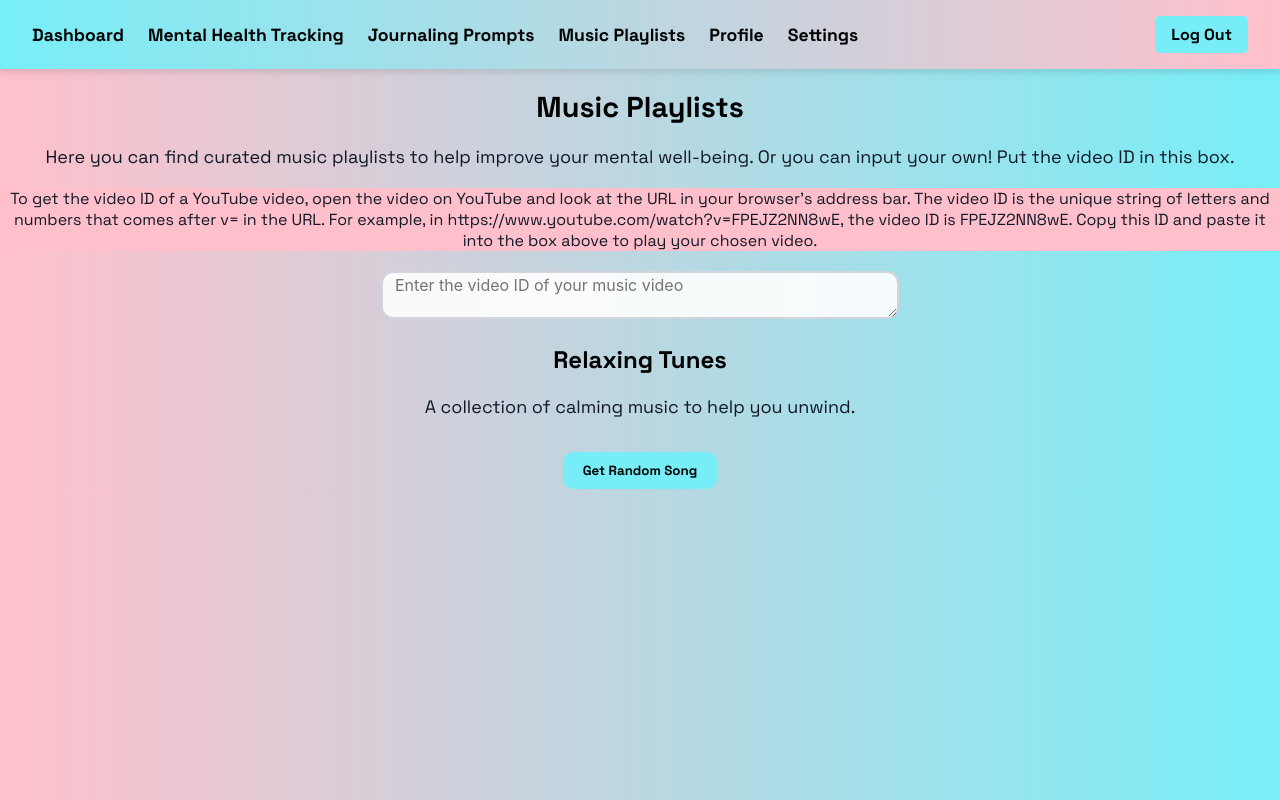
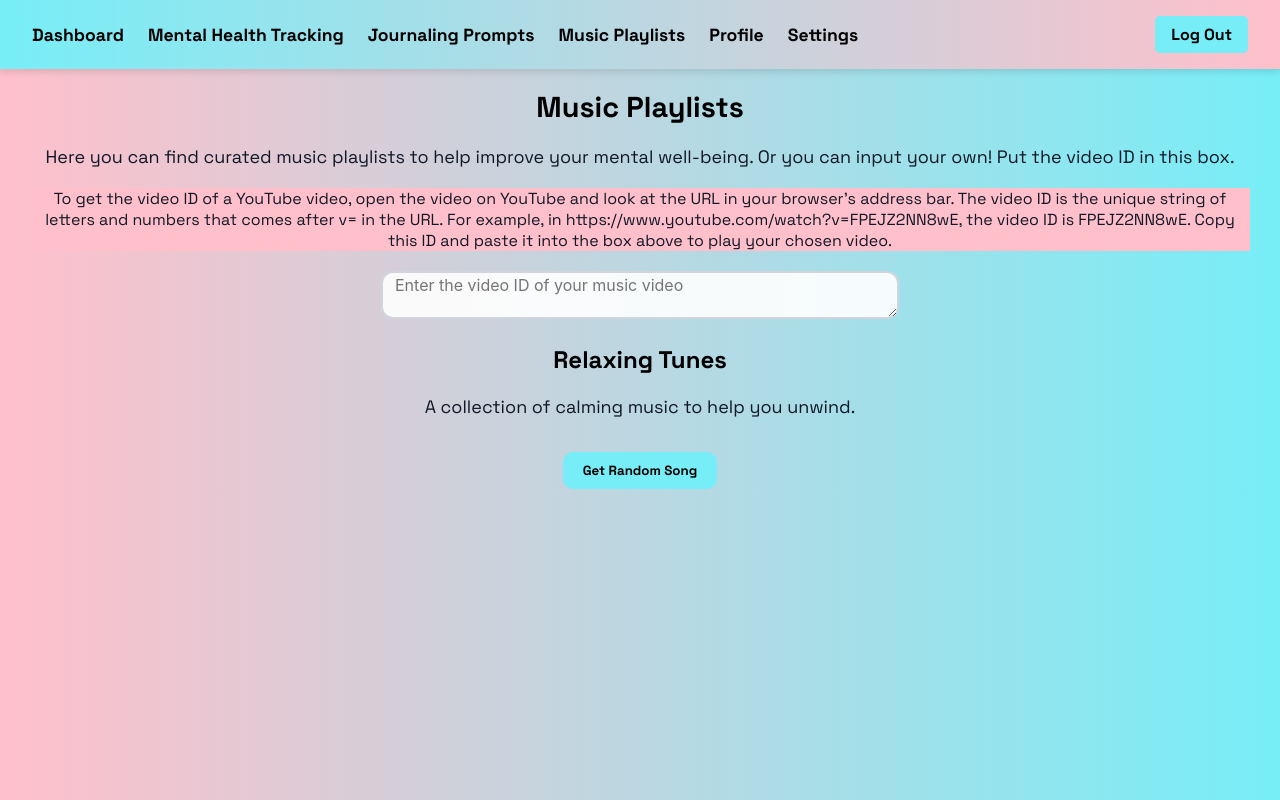
Before and after one commit to sanyagup/mental-health-dashboard-technica, a React (Vite) app in the folder mental-health-dashboard/: page /MusicPlaylists in a window 1280 px wide. Built offline with nearby package versions, Linux system fonts and the light colour scheme; no server answers.

Commit message:
edited text for music playlist

```diff
--- a/mental-health-dashboard/src/pages/MusicPlaylists.css
+++ b/mental-health-dashboard/src/pages/MusicPlaylists.css
@@ -18,6 +18,8 @@ body {
   }
 
 .description {
+    margin-left: 30px;
+    margin-right: 30px;
     text-align: center;
     background-color: #FFC0CB;
     font-size: 1rem;
```
